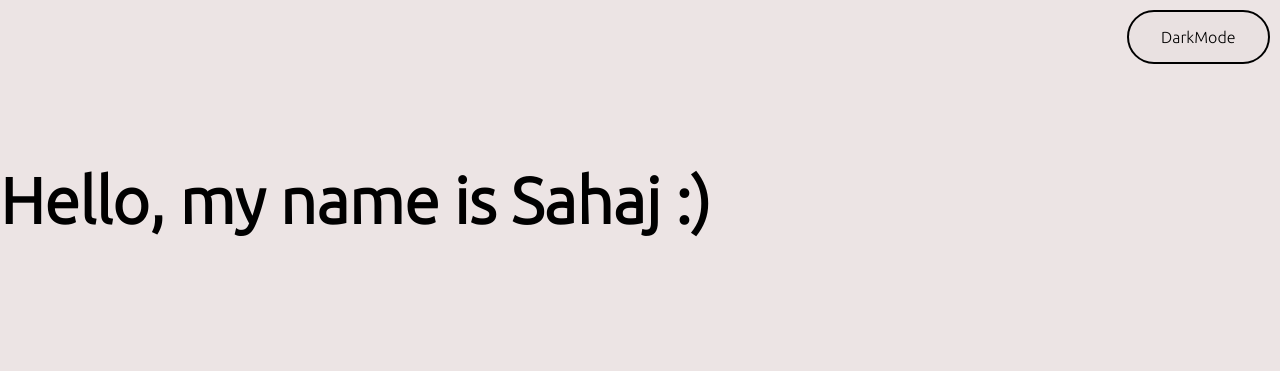
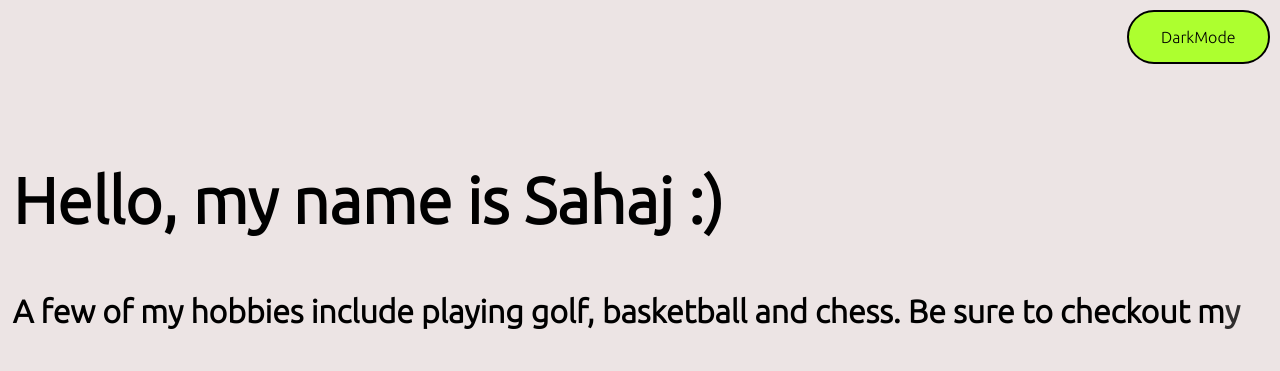
Before and after one commit to Sahaj0312/portfolioWebsite, a plain HTML site: page index.html in a window 1280 px wide. Drawn offline with Linux system fonts and the light colour scheme.

Commit message:
made some color changes

```diff
--- a/app.js
+++ b/app.js
@@ -25,3 +25,30 @@ var button = document.getElementById("coolBeans");
 button.addEventListener("click", function () {
   darkMode();
 });
+
+const text1 = document.querySelector(".fancy");
+const strText1 = text1.textContent;
+const splitText1 = strText1.split("");
+text1.textContent = "";
+
+for (let i = 0; i < splitText1.length; i++) {
+  text1.innerHTML += "<span>" + splitText1[i] + "</span>";
+}
+
+let char = 0;
+let timer = setInterval(onTick, 50);
+
+function onTick() {
+  let span = text1.querySelectorAll(`span`)[char];
+  span.classList.add(`fade`);
+  char++;
+  if (char === text1.length) {
+    complete();
+    return;
+  }
+}
+
+function complete() {
+  clearInterval(timer);
+  timer = null;
+}
--- a/index.html
+++ b/index.html
@@ -9,6 +9,10 @@
   <body>
     <a id="coolBeans">DarkMode</a>
     <div id="myIntro"></div>
+    <h3 class="fancy">
+      A few of my hobbies include playing golf, basketball and chess. <br />
+      Be sure to checkout my github, linkedIn and Instagram.
+    </h3>
   </body>
   <script src="app.js"></script>
 </html>
--- a/style.css
+++ b/style.css
@@ -41,7 +41,7 @@ body {
   transition: 0.4s transform ease-in-out;
   will-change: transform;
   z-index: 0;
-  background-color: rgba(233, 224, 224, 0.842);
+  background-color: greenyellow;
 }
 
 #coolBeans::after {
@@ -78,5 +78,31 @@ body {
   top: 25%;
   -ms-transform: translateY(-50%);
   transform: translateY(-50%);
-  left: 0%;
+  left: 1%;
 }
+
+h3 {
+  margin: 0;
+  position: absolute;
+  -ms-transform: translateY(-50%);
+  transform: translateY(-50%);
+  left: 1%;
+  font-family: "Ubuntu";
+  margin-top: 25%;
+  font-size: 2rem;
+}
+
+span {
+  font-family: "Ubuntu";
+  opacity: 0;
+  transition: all 0.1s ease;
+  -ms-transform: translateY(-50%);
+  transform: translateY(-50%);
+  left: 1%;
+  margin-top: 30%;
+  font-size: 2rem;
+}
+
+span.fade {
+  opacity: 1;
+}
```
